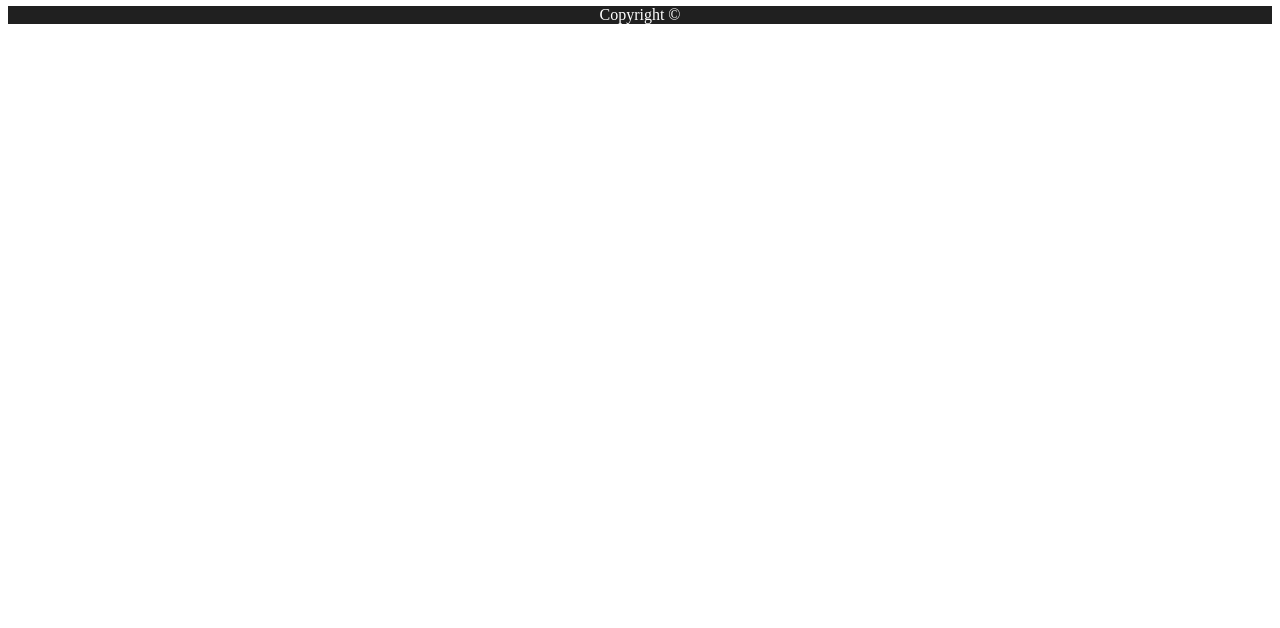
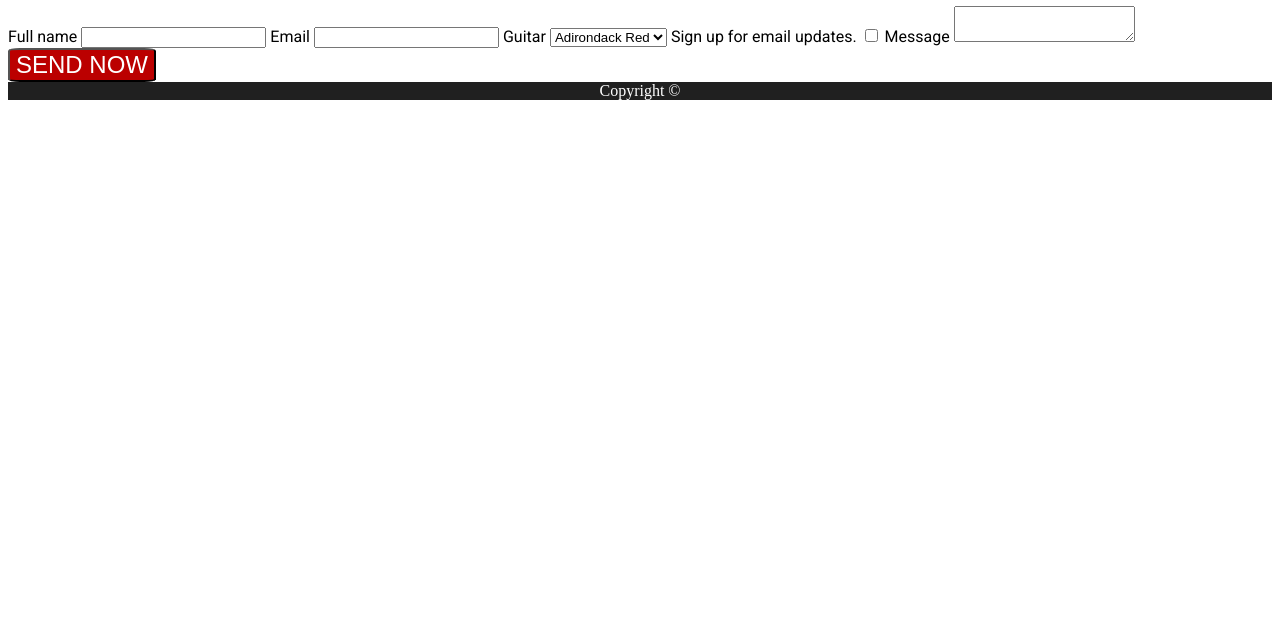
Before and after one commit to CarroEk/guitar-kings-website, a plain HTML site: page contact.html in a window 1280 px wide. Shown: the part 172-800 px from the top of the page. Drawn offline with Linux system fonts and the light colour scheme; a web font is replaced by a local one.

Commit message:
added form

```diff
--- a/contact.html
+++ b/contact.html
@@ -23,6 +23,25 @@
         </header>
         <main>
             <h1>Contact Us</h1>
+            <form action="submit.php" method="POST">
+                    <label for="name">Full name</label>
+                    <input type="text" name="name" id="name">
+                    <label for="email">Email</label>
+                    <input type="text" name="email" id="email">
+                    <label for="guitar">Guitar</label>
+                    <select name="guitar" id="guitar">
+                        <option value="Adirondack_Red">Adirondack Red</option>
+                        <option value="Adirondack_Red">Adirondack Red</option>
+                        <option value="Adirondack_Red">Adirondack Red</option>
+                        <option value="Adirondack_Red">Adirondack Red</option>
+                    </select>
+                    <label for="email-updates">Sign up for email updates.</label>
+                    <input type="checkbox" name="email-updates" id="email-updates">
+
+                    <label for="message">Message</label>
+                    <textarea name="message" id="message"></textarea>
+                <input type="submit" value="Send Now" class="cta">
+            </form>
         </main>
         <footer>Copyright &copy;</footer>
     </body>
--- a/css/styles.css
+++ b/css/styles.css
@@ -29,6 +29,7 @@ header a {
   font-size: 1.5em;
   border-radius: 8%;
   text-decoration: none;
+  text-transform: uppercase;
 }
 
 .cta-sale {
@@ -64,3 +65,8 @@ footer {
 .profilepicture {
   border-radius: 50%;
 }
+
+/* Contact page */
+label {
+  font-family: "Roboto";
+}
```
